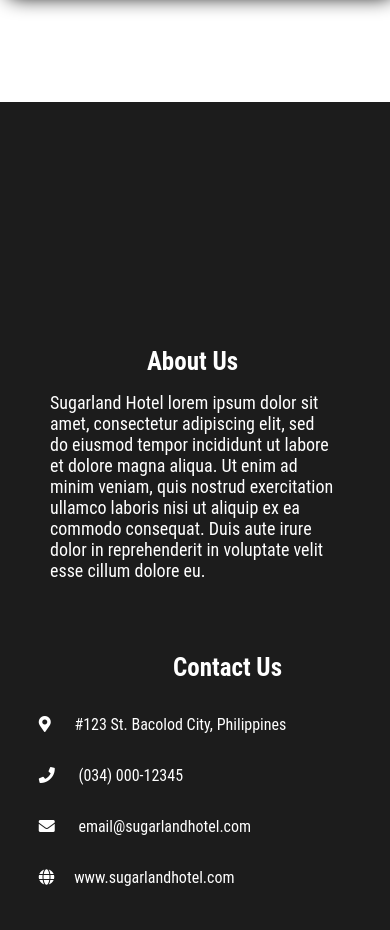
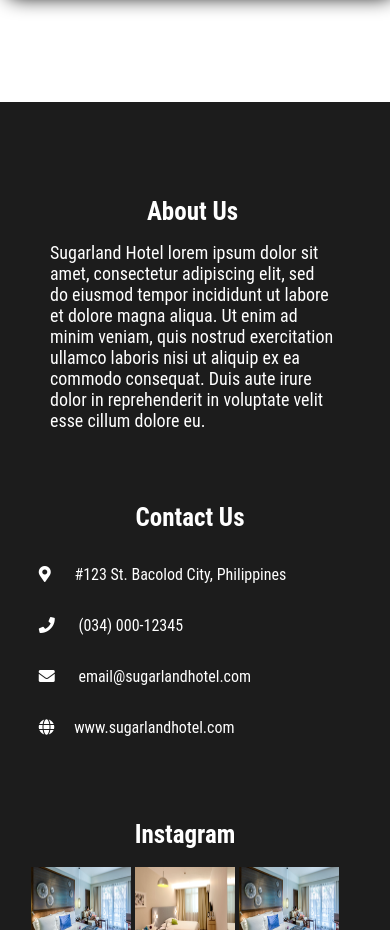
Before and after one commit to stanrainier/exercise2deploy, a plain HTML site: page index.html in a window 390 px wide. Shown: the part 6440-7370 px from the top of the page. Drawn offline with nearby package versions, Linux system fonts and the light colour scheme.

Commit message:
Update css.css

```diff
--- a/css.css
+++ b/css.css
@@ -1220,6 +1220,12 @@ main {
     margin-right: 85px;
     padding-bottom: 50px;
 }
+.contact__contents h1 {
+    padding-left: 75px;
+}
+.about__section {
+    margin-top: 0px;
+}
 .instagram__section {
     width: auto;
     margin: 0px;
```
